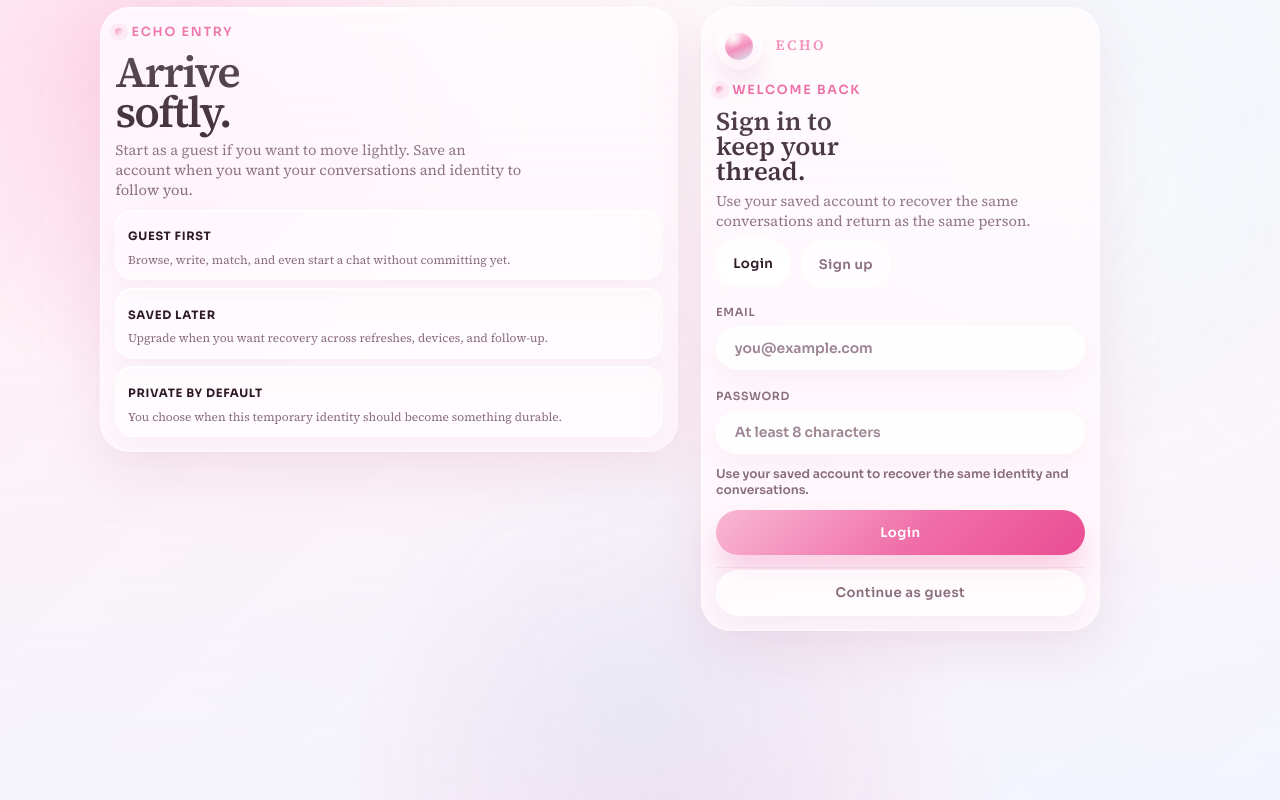
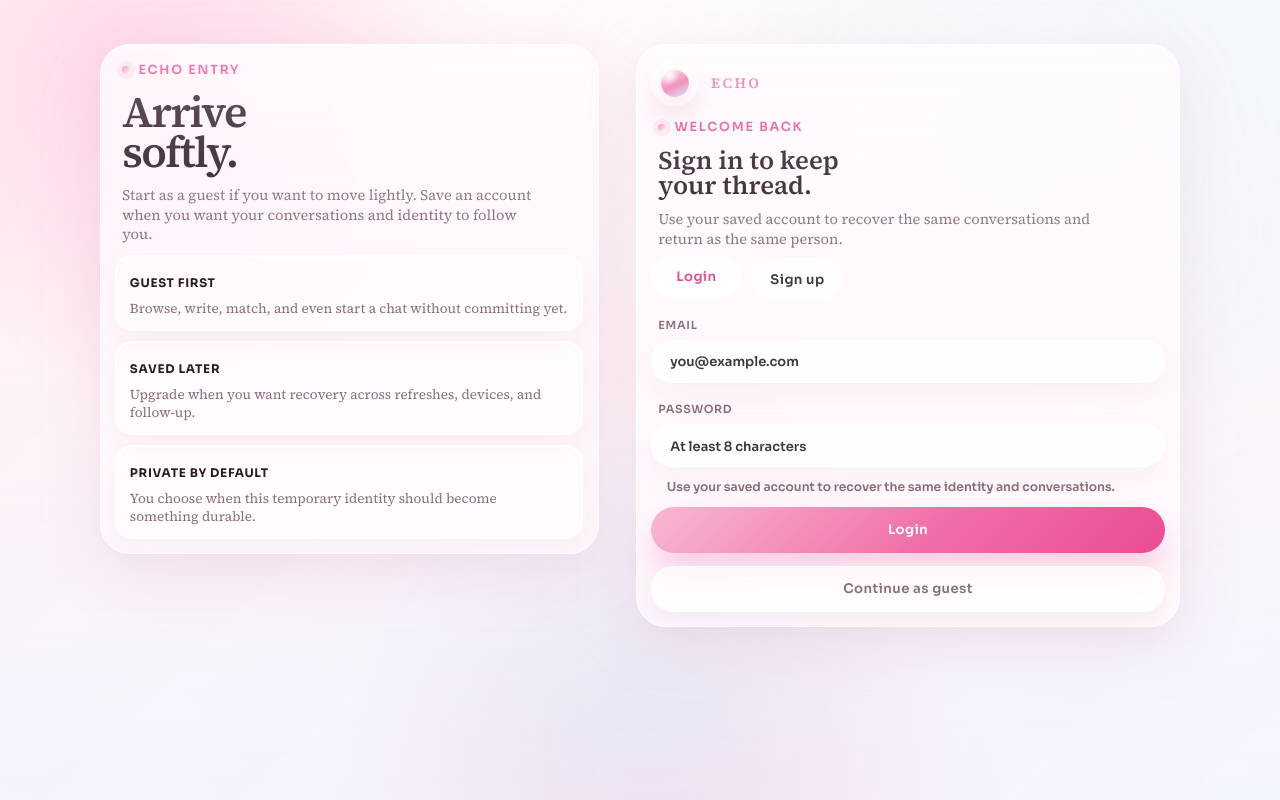
Before and after one commit to sademban/team40-redpanda, a React (Vite) app in the folder client/: page /auth in a window 1280 px wide. Built offline with nearby package versions, Linux system fonts and the light colour scheme; no server answers.

Commit message:
style(auth): enhance AuthPage layout , improve user experience and clean up package dependencies

```diff
--- a/client/package.json
+++ b/client/package.json
@@ -14,13 +14,10 @@
     "@fontsource/sora": "^5.2.8",
     "@fontsource/source-serif-4": "^5.2.9",
     "leaflet": "^1.9.4",
-    "prop-types": "^15.8.1",
     "react": "^19.2.4",
     "react-dom": "^19.2.4",
     "react-leaflet": "^5.0.0",
-    "react-router-dom": "^7.13.2",
-    "react-simple-maps": "^3.0.0",
-    "world-atlas": "^2.0.2"
+    "react-router-dom": "^7.13.2"
   },
   "devDependencies": {
     "@eslint/js": "^9.39.4",
--- a/client/src/index.css
+++ b/client/src/index.css
@@ -102,6 +102,76 @@ svg {
   isolation: isolate;
 }
 
+.auth-animated-bg {
+  overflow: hidden;
+}
+
+.auth-animated-bg::before {
+  content: '';
+  position: absolute;
+  inset: -12%;
+  z-index: -1;
+  pointer-events: none;
+  opacity: 0.9;
+  background:
+    radial-gradient(circle at 14% 18%, rgba(244, 173, 210, 0.44), transparent 36%),
+    radial-gradient(circle at 86% 20%, rgba(238, 159, 197, 0.4), transparent 36%),
+    radial-gradient(circle at 52% 102%, rgba(255, 210, 230, 0.42), transparent 42%),
+    radial-gradient(circle at 76% 42%, rgba(203, 228, 246, 0.28), transparent 30%),
+    radial-gradient(circle at 28% 14%, rgba(255, 255, 255, 0.54), transparent 36%),
+    radial-gradient(circle at 72% 22%, rgba(255, 255, 255, 0.44), transparent 34%),
+    linear-gradient(180deg, rgba(255, 250, 253, 0.95) 0%, rgba(255, 241, 248, 0.93) 56%, rgba(248, 250, 255, 0.92) 100%);
+  background-size: 200% 200%, 192% 192%, 180% 180%, 168% 168%, 176% 176%, 164% 164%, 100% 100%;
+  background-position: -14% 9%, 112% 15%, 50% 106%, 98% 40%, 20% 10%, 80% 16%, 0% 0%;
+  background-repeat: no-repeat;
+  filter: blur(13px);
+  will-change: background-position, background-size, transform;
+  animation:
+    authGradientFlow 18s linear infinite,
+    authGradientOrbit 22s linear infinite;
+}
+
+@keyframes authGradientFlow {
+  0% {
+    background-position: 18% 6%, 84% 12%, 44% 98%, 74% 36%, 26% 10%, 76% 18%, 0% 0%;
+    background-size: 200% 200%, 192% 192%, 180% 180%, 168% 168%, 176% 176%, 164% 164%, 100% 100%;
+  }
+  25% {
+    background-position: 44% 12%, 62% 18%, 58% 88%, 56% 44%, 42% 16%, 60% 24%, 0% 0%;
+    background-size: 206% 206%, 186% 186%, 188% 188%, 162% 162%, 182% 182%, 158% 158%, 100% 100%;
+  }
+  50% {
+    background-position: 72% 24%, 34% 28%, 66% 80%, 34% 58%, 56% 24%, 44% 30%, 0% 0%;
+    background-size: 212% 212%, 182% 182%, 194% 194%, 158% 158%, 188% 188%, 154% 154%, 100% 100%;
+  }
+  75% {
+    background-position: 38% 34%, 56% 30%, 52% 92%, 52% 52%, 40% 30%, 62% 26%, 0% 0%;
+    background-size: 206% 206%, 186% 186%, 188% 188%, 162% 162%, 182% 182%, 158% 158%, 100% 100%;
+  }
+  100% {
+    background-position: 18% 6%, 84% 12%, 44% 98%, 74% 36%, 26% 10%, 76% 18%, 0% 0%;
+    background-size: 200% 200%, 192% 192%, 180% 180%, 168% 168%, 176% 176%, 164% 164%, 100% 100%;
+  }
+}
+
+@keyframes authGradientOrbit {
+  0% {
+    transform: translate3d(-3.6%, -2.6%, 0) scale(1.012) rotate(0deg);
+  }
+  25% {
+    transform: translate3d(3.4%, -3.1%, 0) scale(1.022) rotate(0.5deg);
+  }
+  50% {
+    transform: translate3d(4.2%, 2.8%, 0) scale(1.018) rotate(0.78deg);
+  }
+  75% {
+    transform: translate3d(-3.2%, 3.4%, 0) scale(1.022) rotate(0.5deg);
+  }
+  100% {
+    transform: translate3d(-3.6%, -2.6%, 0) scale(1.012) rotate(0deg);
+  }
+}
+
 .page-main {
   position: relative;
   z-index: 1;
@@ -818,7 +888,7 @@ svg {
 }
 
 .button:hover {
-  transform: translateY(-1px);
+  transform: translateY(-2px);
 }
 
 .button:disabled {
@@ -855,6 +925,7 @@ svg {
 .field-label {
   display: inline-block;
   margin: 0 0 0.45rem;
+  padding-left: 0.4rem;
   color: var(--color-muted);
   font-family: var(--font-ui);
   font-size: 0.74rem;
@@ -886,7 +957,8 @@ svg {
 
 .field__input::placeholder,
 .field__textarea::placeholder {
-  color: rgba(138, 110, 126, 0.84);
+  color: #3b3b3c;
+  font-size: small;
 }
 
 .field__input:focus,
@@ -943,6 +1015,7 @@ svg {
   font-family: var(--font-ui);
   font-size: 0.8rem;
   line-height: 1.5;
+  padding-left: 0.9rem;
 }
 
 .field-note {
@@ -950,7 +1023,7 @@ svg {
 }
 
 .inline-error {
-  color: var(--color-accent-strong);
+  color:#b10000;
 }
 
 .entry-shell {
@@ -961,13 +1034,14 @@ svg {
   width: min(1080px, calc(100% - 28px));
   min-height: 100vh;
   margin: 0 auto;
-  padding: 0.6rem 0 2rem;
-}
+  padding-top: 3rem;
+  padding-bottom: 2rem;}
 
 .entry-shell--auth {
-  grid-template-columns: minmax(0, 1.05fr) minmax(22rem, 26rem);
-  gap: 1rem;
+  grid-template-columns: minmax(0, 1.14fr) minmax(24rem, 34rem);
+  gap: 3rem;
   align-items: center;
+  padding-top: 4.25rem;
 }
 
 .entry-shell--onboarding {
@@ -989,14 +1063,15 @@ svg {
 }
 
 .auth-card {
-  width: min(26rem, 100%);
+  width: min(34rem, 100%);
   justify-self: end;
   display: grid;
   gap: 0.7rem;
 }
 
 .auth-stage {
-  width: min(34rem, 100%);
+  width: min(36rem, 100%);
+  height: min(510px, 100%);
   padding: 1rem;
   display: grid;
   gap: 0.8rem;
@@ -1005,13 +1080,17 @@ svg {
 
 .auth-stage__eyebrow,
 .auth-card__eyebrow {
-  margin-bottom: 0;
+  margin-bottom: 0.1rem;
+  padding-left: 0.4rem;
 }
 
 .auth-stage__title {
   max-width: 9ch;
   font-size: clamp(2rem, 4.2vw, 3.35rem);
   line-height: 0.92;
+  padding-left: 0.4rem;
+  padding-bottom: 0.2rem;
+
 }
 
 .auth-stage__copy {
@@ -1019,6 +1098,7 @@ svg {
   margin-top: 0;
   font-size: 0.95rem;
   line-height: 1.5;
+  padding-left: 0.4rem;
 }
 
 .auth-stage__details {
@@ -1097,11 +1177,14 @@ svg {
 
 .auth-card__title,
 .onboarding-card__title {
-  max-width: 11ch;
+  max-width: 14ch;
+
 }
 
 .auth-card__title {
   margin: 0;
+  margin-bottom: 0.1rem;
+  padding-left: 0.4rem;
   color: var(--color-text-strong);
   font-family: var(--font-display);
   font-size: clamp(1.55rem, 2.5vw, 2.2rem);
@@ -1110,12 +1193,14 @@ svg {
 
 .auth-card__copy,
 .onboarding-card__copy {
-  max-width: 24rem;
-  margin-top: 0;
+  max-width: 26rem;
+  margin-top: 0.1rem;
+  padding-left: 0.4rem;
 }
 
 .auth-card__copy {
   font-size: 0.95rem;
+  padding-left: 0.4rem;
   line-height: 1.45;
 }
 
@@ -1128,7 +1213,6 @@ svg {
   display: grid;
   gap: 0.55rem;
   padding-top: 0.15rem;
-  border-top: 1px solid rgba(201, 176, 189, 0.22);
 }
 
 .auth-card__guest-button {
@@ -1183,9 +1267,11 @@ svg {
   appearance: none;
   border: 1px solid rgba(255, 255, 255, 0.86);
   border-radius: 999px;
-  padding: 0.72rem 0.95rem;
+  padding: 0.60rem 0.95rem;
   background: rgba(255, 255, 255, 0.64);
-  color: var(--color-muted);
+  color: #3b3838;
+  min-width: 90px;
+  text-align: center;
   font-family: var(--font-ui);
   font-size: 0.78rem;
   font-weight: 600;
@@ -1198,9 +1284,9 @@ svg {
 
 .chip:hover,
 .chip.is-active {
-  color: var(--color-text-strong);
+  color: var(--color-accent-strong);
   background: rgba(255, 255, 255, 0.86);
-  transform: translateY(-1px);
+  transform: translateY(-3px);
 }
 
 .discover-page {
@@ -3780,10 +3866,10 @@ svg {
 
 @media (max-height: 940px) and (min-width: 761px) {
   .entry-shell--auth {
-    grid-template-columns: minmax(0, 0.95fr) minmax(21.5rem, 24rem);
+    grid-template-columns: minmax(0, 1.06fr) minmax(23rem, 33rem);
     align-items: start;
-    gap: 0.85rem;
-    padding-top: 0.4rem;
+    gap: 2.2rem;
+    padding-top: 2.6em;
     padding-bottom: 1rem;
   }
 
@@ -3807,21 +3893,21 @@ svg {
   }
 
   .auth-stage__details {
-    gap: 0.45rem;
+    gap: 0.6rem;
   }
 
   .auth-stage__detail {
-    padding: 0.62rem 0.68rem;
+    padding: 0.69rem 0.79rem;
   }
 
   .auth-stage__detail p {
     margin-top: 0.28rem;
+    font-size: 0.8rem;
+    line-height: 1.32;
+  }
+
+  .auth-stage__label {
     font-size: 0.7rem;
-    line-height: 1.32;
-  }
-
-  .auth-stage__label {
-    font-size: 0.68rem;
   }
 
   .auth-card {
@@ -3904,7 +3990,7 @@ svg {
 
 @media (max-height: 860px) and (min-width: 761px) {
   .entry-shell--auth {
-    grid-template-columns: minmax(0, 0.88fr) minmax(21rem, 23.5rem);
+    grid-template-columns: minmax(0, 1fr) minmax(22rem, 32rem);
   }
 
   .auth-stage__details {
@@ -3912,7 +3998,7 @@ svg {
   }
 
   .auth-stage__copy {
-    max-width: 24rem;
+    max-width: 25rem;
   }
 }
 
--- a/client/src/pages/AuthPage.tsx
+++ b/client/src/pages/AuthPage.tsx
@@ -24,9 +24,6 @@ export function AuthPage() {
   const [isStartingGuest, setIsStartingGuest] = useState(false)
   const isGuestSession = Boolean(user && !user.isPersistent)
 
-  if (user?.isPersistent) {
-    return <Navigate to="/" replace />
-  }
 
   useEffect(() => {
     if (state?.mode) {
@@ -40,6 +37,10 @@ export function AuthPage() {
       navigate(location.pathname, { replace: true, state: null })
     }
   }, [isGuestSession, location.pathname, navigate, state])
+
+  if (user?.isPersistent) {
+    return <Navigate to="/" replace />
+  }
 
   async function handleSubmit(event: FormEvent<HTMLFormElement>) {
     event.preventDefault()
```
Also changed, not shown: 2 other files (tests, documents, lock files or other folders).
